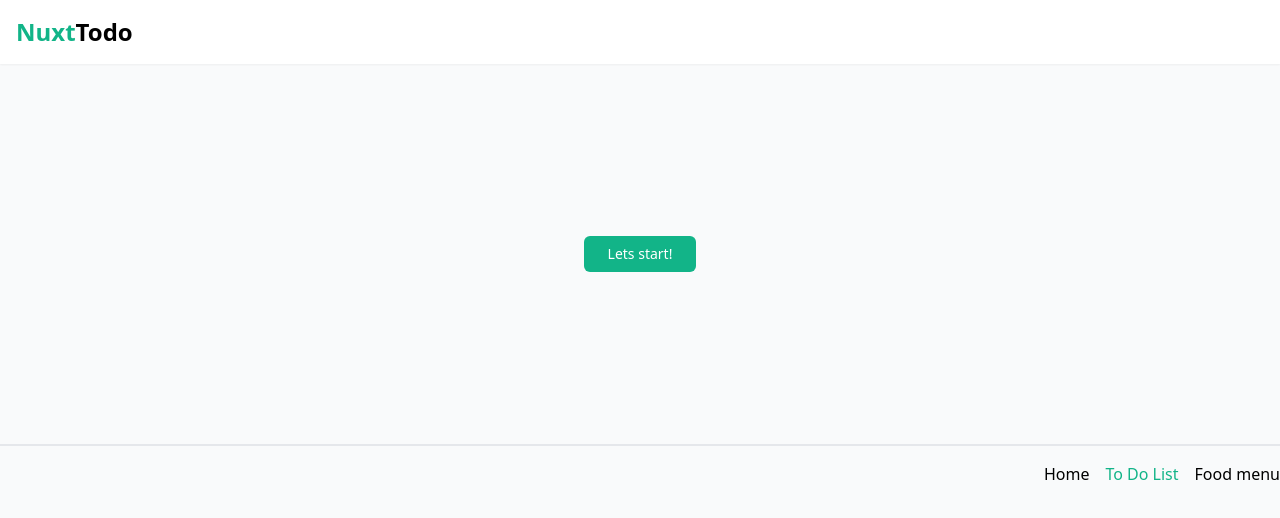
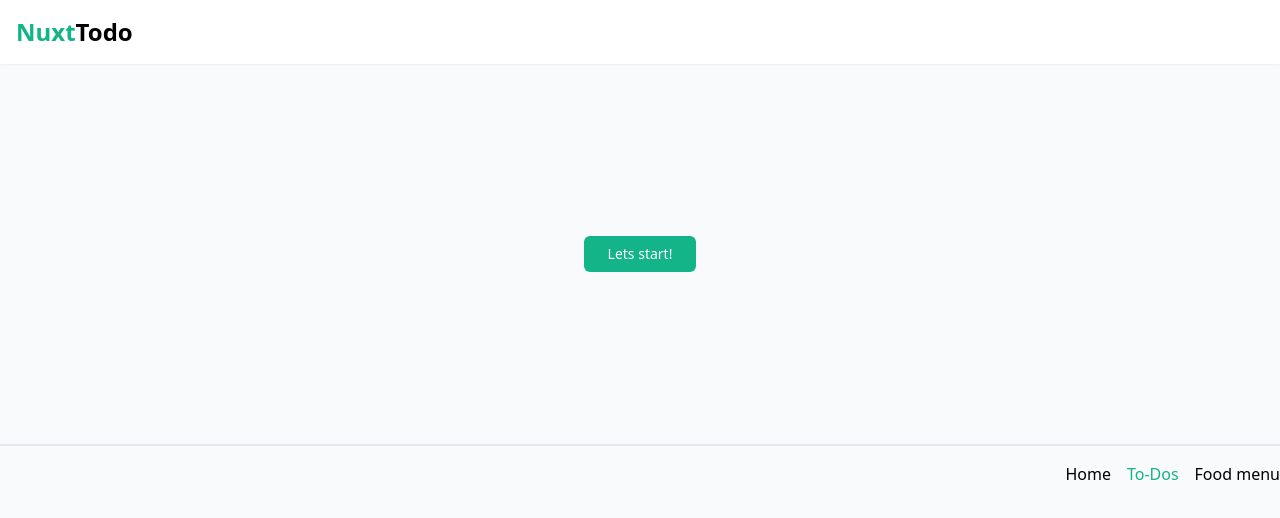
Before and after one commit to WilliamBostrom/Nuxt-vue, a Nuxt app: page /todo in a window 1280 px wide. Shown: the top 518 px of the page. Built offline with nearby package versions, Linux system fonts and the light colour scheme; no server answers.

Commit message:
updated nav

```diff
--- a/components/TodoList.vue
+++ b/components/TodoList.vue
@@ -61,11 +61,11 @@ function handleToggleTodo(id: number, value: boolean): void {
                 <div name="title">{{ todo.title }}</div>
               </label>
               <button
-                class="btn remove-todo-button"
+                class="remove-todo-button"
                 aria-label="test"
                 @click="$emit('removetodo', todo.id)"
               >
-                <span> Delete </span>
+                <span> 🗑️ </span>
               </button>
             </div>
           </li>
--- a/layouts/default.vue
+++ b/layouts/default.vue
@@ -7,7 +7,7 @@
         >
         <ul class="flex gap-4">
           <li><NuxtLink to="/">Home</NuxtLink></li>
-          <li><NuxtLink to="/todo">Todo List</NuxtLink></li>
+          <li><NuxtLink to="/todo">To-Dos</NuxtLink></li>
 
           <li><NuxtLink class="btn" to="/menu">Food menu</NuxtLink></li>
         </ul>
--- a/layouts/menu.vue
+++ b/layouts/menu.vue
@@ -1,17 +1,15 @@
 <template>
   <div>
     <header class="shadow-sm bg-white">
-      <nav
-        class="container mx-auto p-4 text-[#12b488] flex justify-between items-center"
-      >
+      <nav class="container mx-auto p-4 flex justify-between items-center">
         <NuxtLink to="/menu" class="font-bold text-2xl grow"
           >Nuxt<span class="text-black">Menu</span></NuxtLink
         >
         <ul class="flex gap-4">
           <li><NuxtLink to="/">Home</NuxtLink></li>
-          <li><NuxtLink to="/todo">Todo List</NuxtLink></li>
+          <li><NuxtLink to="/todo">To-Dos</NuxtLink></li>
 
-          <li><NuxtLink class="btn" to="/menu">Food menu</NuxtLink></li>
+          <li><NuxtLink to="/menu">Food menu</NuxtLink></li>
         </ul>
       </nav>
     </header>
@@ -33,7 +31,4 @@
 .router-link-exact-active {
   color: #12b488;
 }
-.btn {
-  color: white;
-}
 </style>
--- a/layouts/todo.vue
+++ b/layouts/todo.vue
@@ -14,7 +14,7 @@
       <ul class="flex gap-4 py-4">
         <li><NuxtLink to="/">Home</NuxtLink></li>
 
-        <li><NuxtLink to="/todo">To Do List</NuxtLink></li>
+        <li><NuxtLink to="/todo">To-Dos</NuxtLink></li>
         <li><NuxtLink to="/menu">Food menu</NuxtLink></li>
       </ul>
     </footer>
--- a/pages/todo/index.vue
+++ b/pages/todo/index.vue
@@ -167,7 +167,7 @@ function toggleShowList(): void {
       </button>
     </div>
     <div v-else class="w-full flex justify-end pt-4 py-2">
-      <button @click="toggleShowList" class="btn mr-4">Close list!</button>
+      <button @click="toggleShowList" class="btn mr-4">Close list</button>
     </div>
     <div
       id="todo-list-container"
@@ -196,9 +196,9 @@ function toggleShowList(): void {
   padding: 1.5em;
 } */
 
-.btn-start:hover {
+.btn-start:active {
   will-change: filter;
-  transition: filter 400ms;
+  transition: 2s filter 400ms;
   filter: drop-shadow(0 0 2em #42b883aa);
 }
 </style>
```
